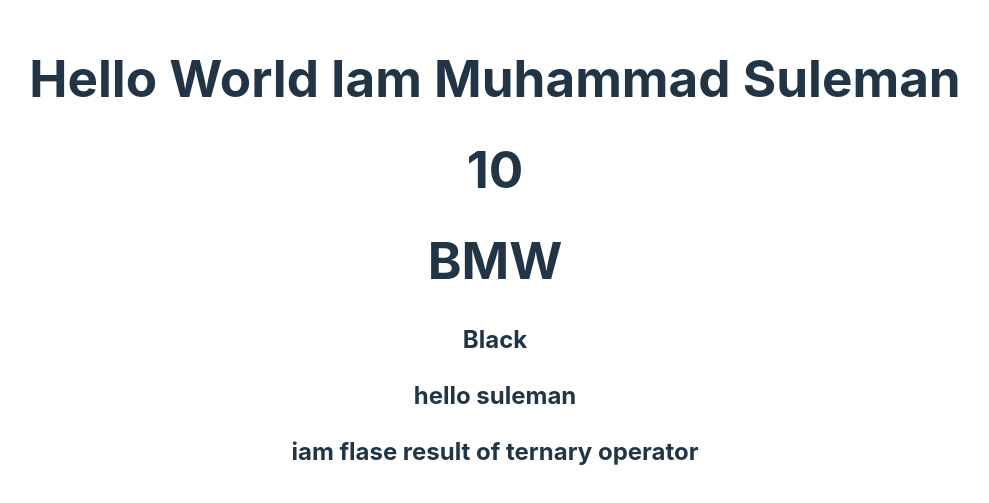
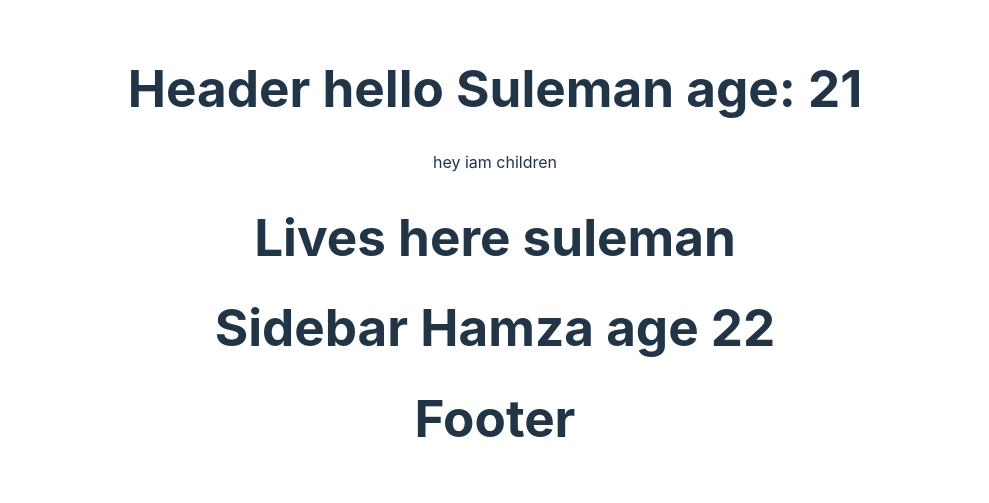
Before and after one commit to Muhammad-Sulman/ReactFirstApp, a React (Vite) app in the folder react-App1.0/: page / in a window 1280 px wide. Shown: the part 147-650 px from the top of the page, without its empty margins (145-1134 px from the left). Built offline with nearby package versions, Linux system fonts and the light colour scheme.

Commit message:
Props In React JS

```diff
--- a/react-App1.0/src/App.jsx
+++ b/react-App1.0/src/App.jsx
@@ -1,25 +1,20 @@
 import './App.css'
+import Header from './Header.jsx'
+import Sidebar from './Sidebar.jsx'
+import Footer from './Footer.jsx'
+import House from './House.jsx'
 
-let name = " Muhammad Suleman";
-const car_obj = {name:"BMW", color:"Black", make:"2024"};
-let a = 10;
-let msg = "";
-if(a> 5){
-  msg = "hello suleman";
-}else{
-  msg = "bye suleman";
-}
-
+let a = "Hamza"
 
 function App() {
   return (
     <>
-      <h1>Hello World Iam {name}</h1>
-      <h1>{5 + 5}</h1>
-      <h1>{car_obj.name}</h1>
-      <h2>{car_obj.color}</h2>
-      <h2>{msg}</h2>
-      <h2>{(a > 50) ? "iam ternar operator" : "iam flase result of ternary operator"}</h2>
+      <Header name="Suleman" age="21">
+        <p>hey iam children</p>
+      </Header>
+      <House/>
+      <Sidebar name={a}  age = "22"></Sidebar>
+      <Footer></Footer>
     </>
   )
 }
--- /dev/null
+++ b/react-App1.0/src/Footer.jsx
@@ -0,0 +1,12 @@
+
+
+
+function Footer(){
+    return (
+        <>
+            <h1>Footer</h1>
+        </>
+    );
+}
+
+export default Footer;
--- /dev/null
+++ b/react-App1.0/src/Header.jsx
@@ -0,0 +1,16 @@
+
+
+
+function Header(props) {
+    return (
+        console.log(props),
+        // props.name = "new name",  throws error
+
+    <div>
+            <h1>Header  hello {props.name} age: {props.age}</h1>
+            {props.children}
+    </div>
+    );
+}
+
+export default Header;
--- /dev/null
+++ b/react-App1.0/src/House.jsx
@@ -0,0 +1,10 @@
+import Person from "./Person.jsx"
+function House(){
+    return (
+        <>
+            <Person name="suleman"></Person>
+        </>
+    );
+}
+
+export default House;
--- /dev/null
+++ b/react-App1.0/src/Person.jsx
@@ -0,0 +1,9 @@
+function Person(props){
+    return (
+        <>
+            <h1>Lives here  {props.name}</h1>
+        </>
+    );
+}
+
+export default Person;
--- /dev/null
+++ b/react-App1.0/src/Sidebar.jsx
@@ -0,0 +1,12 @@
+// import React from "react";
+
+
+function Sidebar(props){
+    return (
+        <>
+            <h1>Sidebar {props.name} age {props.age}</h1>
+        </>
+    );
+}
+
+export default Sidebar;
```
Also changed, not shown: react-App1.0/src/main.jsx (+8 -0 lines).
